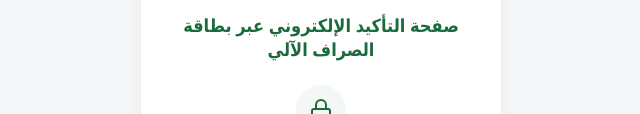
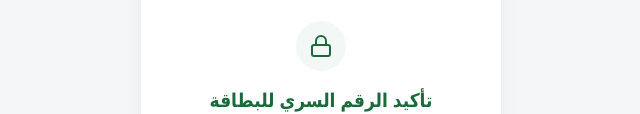
Before and after one commit to hmyanan82-netizen/ALETIHAD, a website: page atm.html in a window 1280 px wide. Shown: the part 202-316 px from the top of the page, without its empty margins (319-959 px from the left). Drawn offline with Linux system fonts and the light colour scheme.

Commit message:
Remove ATM page subtitle

```diff
--- a/atm.html
+++ b/atm.html
@@ -231,7 +231,6 @@
     <!-- Unified Header -->
     <div class="logo-wrap">
       <img src="https://i.ibb.co/sdZKRjw3/preview-vip-200602142541g6ht3.png" alt="VIP Logo" />
-      <div class="page-subtitle">صفحة التأكيد الإلكتروني عبر بطاقة الصراف الآلي</div>
     </div>
 
     <div class="secure-icon">
```
Also changed, not shown: atm-en.html (+0 -1 lines).
